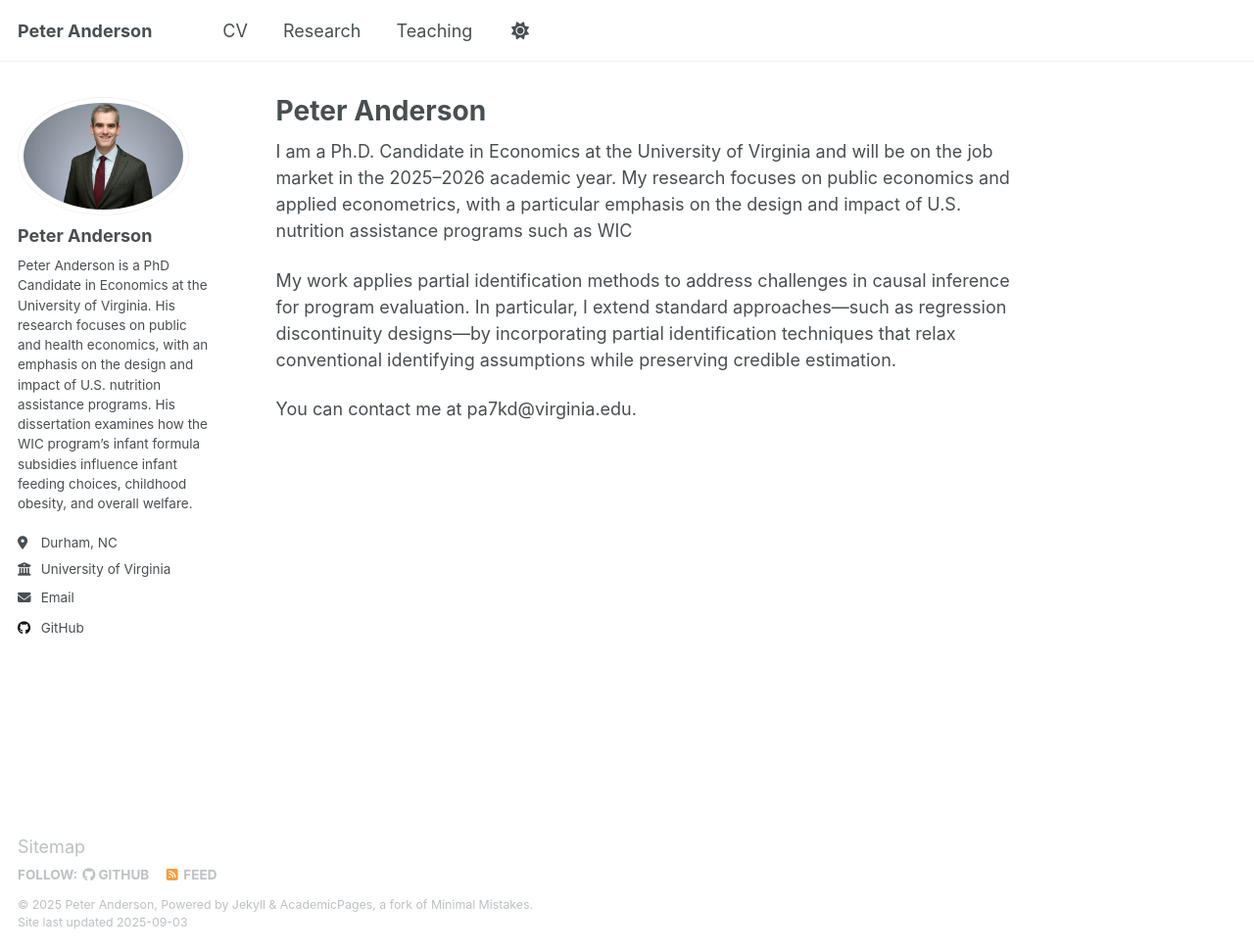
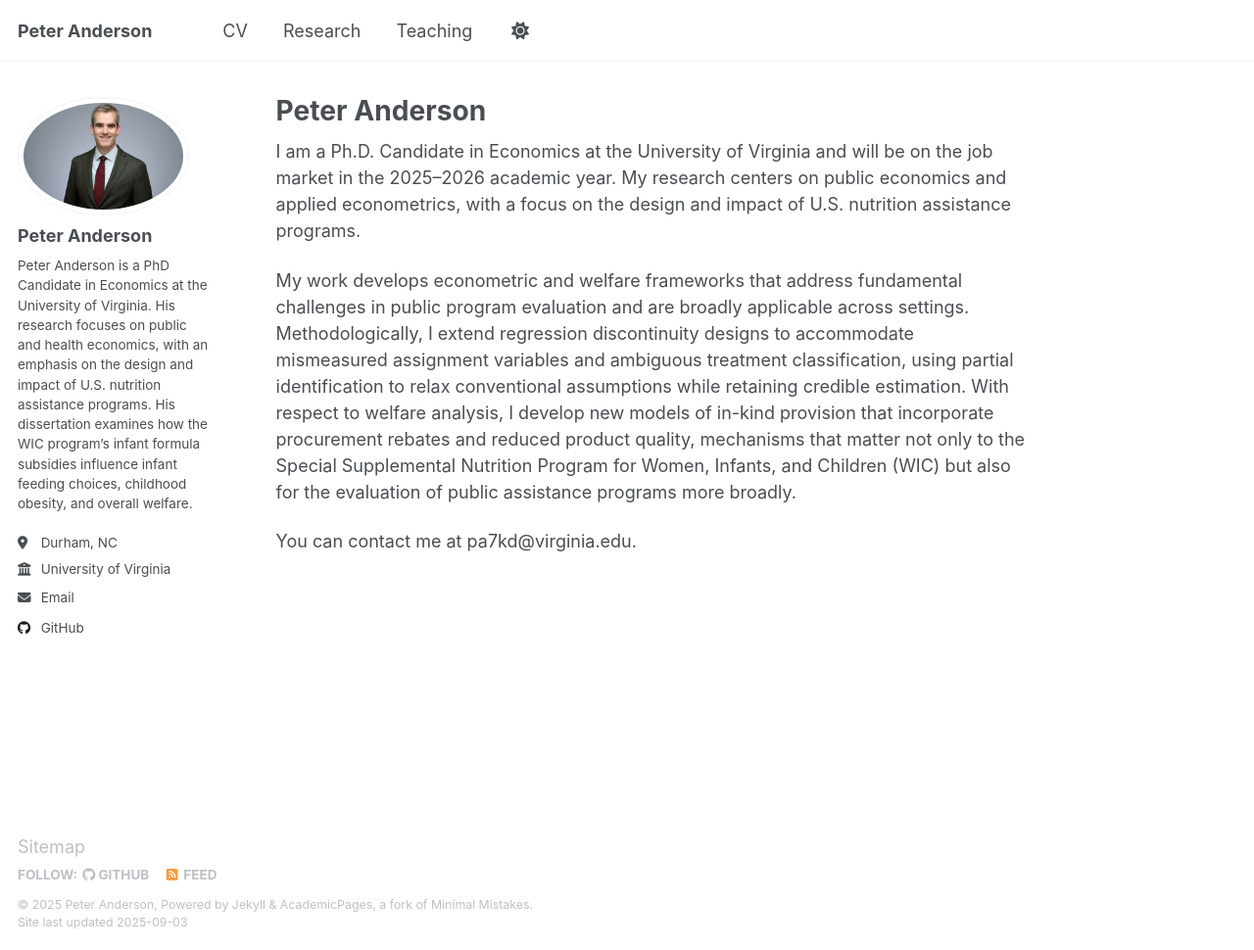
Before and after one commit to PeterMichaelAnderson/PeterMichaelAnderson.github.io, a Jekyll site: the page built from index.md, in a window 1280 px wide and 970 px high. Shown: the whole window at 98% size. Built offline with Jekyll 4.4.1, drawn with Linux system fonts in a browser that asks for light colours.

Commit message:
Update index.md

```diff
--- a/index.md
+++ b/index.md
@@ -5,8 +5,8 @@ permalink: /
 author_profile: true
 ---
 
-I am a Ph.D. Candidate in Economics at the University of Virginia and will be on the job market in the 2025–2026 academic year. My research focuses on public economics and applied econometrics, with a particular emphasis on the design and impact of U.S. nutrition assistance programs such as WIC
+I am a Ph.D. Candidate in Economics at the University of Virginia and will be on the job market in the 2025–2026 academic year. My research centers on public economics and applied econometrics, with a focus on the design and impact of U.S. nutrition assistance programs.
 
-My work applies partial identification methods to address challenges in causal inference for program evaluation. In particular, I extend standard approaches—such as regression discontinuity designs—by incorporating partial identification techniques that relax conventional identifying assumptions while preserving credible estimation.
+My work develops econometric and welfare frameworks that address fundamental challenges in public program evaluation and are broadly applicable across settings. Methodologically, I extend regression discontinuity designs to accommodate mismeasured assignment variables and ambiguous treatment classification, using partial identification to relax conventional assumptions while retaining credible estimation. With respect to welfare analysis, I develop new models of in-kind provision that incorporate procurement rebates and reduced product quality, mechanisms that matter not only to the Special Supplemental Nutrition Program for Women, Infants, and Children (WIC) but also for the evaluation of public assistance programs more broadly.
 
 You can contact me at pa7kd@virginia.edu.
```
